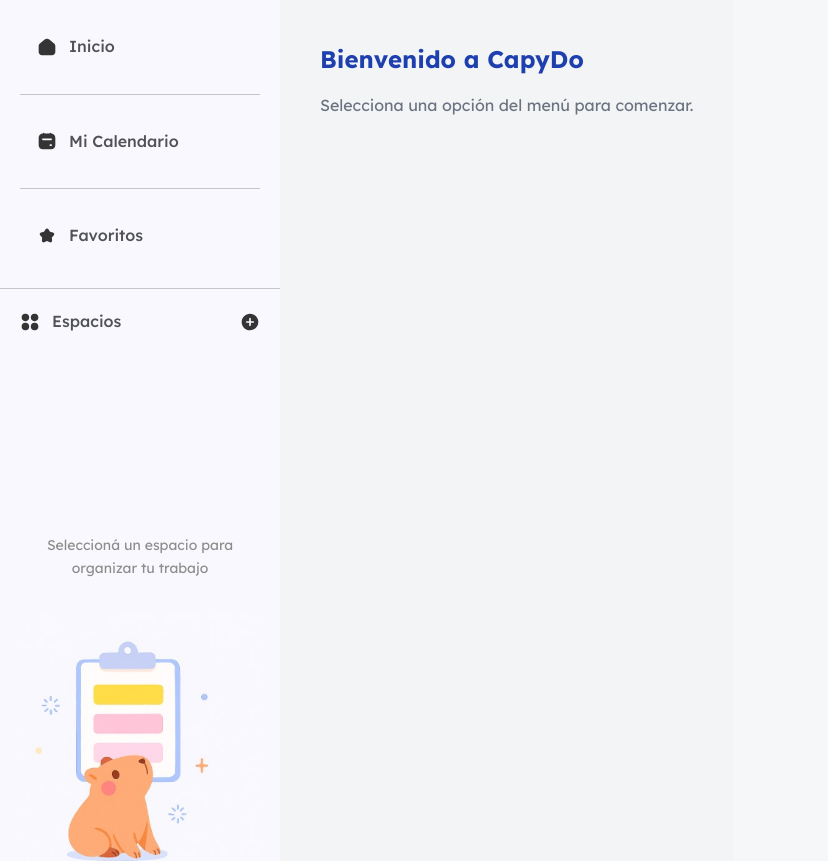
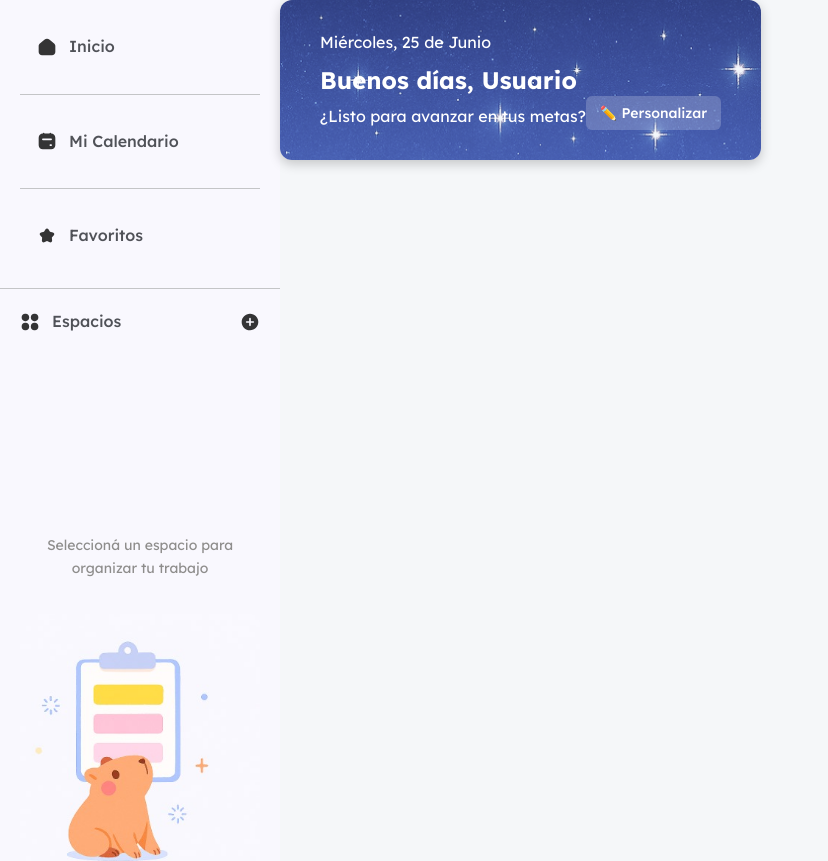
Before and after one commit to Capy-Do/CapyDo-Front, a React (Vite) app in the folder capydo/: page /create-project in a window 1280 px wide. Shown: the top 861 px of the page, without its empty margins (0-828 px from the left). Built offline with nearby package versions, Linux system fonts and the light colour scheme.

Commit message:
Agrego banner de bienvenida

```diff
--- a/capydo/src/components/Home.jsx
+++ b/capydo/src/components/Home.jsx
@@ -94,8 +94,15 @@ const CapyDo = () => {
       </aside>
 
       <main className="contenido-principal">
-        <h2>Bienvenido a CapyDo</h2>
-        <p>Selecciona una opción del menú para comenzar.</p>
+        {/* Banner de bienvenida */}
+        <section className="banner-bienvenida">
+          <div className="banner-texto">
+            <p className="banner-fecha">Miércoles, 25 de Junio</p>
+            <h2 className="banner-saludo">Buenos días, Usuario</h2>
+            <p className="banner-mensaje">¿Listo para avanzar en tus metas?</p>
+          </div>
+          <button className="banner-boton">✏️ Personalizar</button>
+        </section>
       </main>
     </div>
   );
--- a/capydo/src/styles/Home.css
+++ b/capydo/src/styles/Home.css
@@ -163,23 +163,6 @@ header {
     color: #505258;
 }
 
-.favorito-btn {
-    background: none;
-    border: none;
-    color: #d1d5db;
-    font-size: 16px;
-    cursor: pointer;
-    transition: color 0.2s;
-}
-
-.favorito-btn.active {
-    color: #fbbf24;
-}
-
-.favorito-btn:hover {
-    color: #fbbf24;
-}
-
 .barraLateral-imagen {
     padding: 20px;
     text-align: center;
@@ -191,18 +174,40 @@ header {
     border-radius: 8px;
 }
 
-/* Contenido Principal */
-.contenido-principal {
-    flex-grow: 1;
-    padding: 40px;
-    background-color: #f3f4f6;
+/* Banner de Bienvenida */
+.banner-bienvenida {
+    background-image: url('../assets/fondoPersonalizado.png');
+    display: flex;                     /* activa flexbox */
+    justify-content: space-between;    /* texto a la izq, botón a la der */
+    align-items: flex-end;               /* centra verticalmente */
+    padding: 30px 40px;
+    border-radius: 12px;
+    color: #ffff;
+    background-size: cover;
+    background-position: center;
+    box-shadow: 0 4px 12px rgba(0,0,0,0.2);
 }
 
-.contenido-principal h2 {
-    color: #1e40af;
-    margin-bottom: 15px;
+/* bloque de texto */
+.banner-texto {
+    display: flex;
+    flex-direction: column;
+    gap: 5px;
 }
 
-.contenido-principal p {
-    color: #6b7280;
+/* botón personalizar */
+.banner-boton {
+    background-color: rgba(255,255,255,0.2);
+    border: none;
+    padding: 8px 14px;
+    border-radius: 6px;
+    font-size: 14px;
+    cursor: pointer;
+    color: #ffff;
+    transition: background-color 0.2s ease;
+    margin-left: auto; /* fuerza al extremo derecho */
 }
+
+.banner-boton:hover {
+    background-color: rgba(255,255,255,0.35);
+}
```
Also changed, not shown: capydo/src/assets/icons/editar.svg (added).
